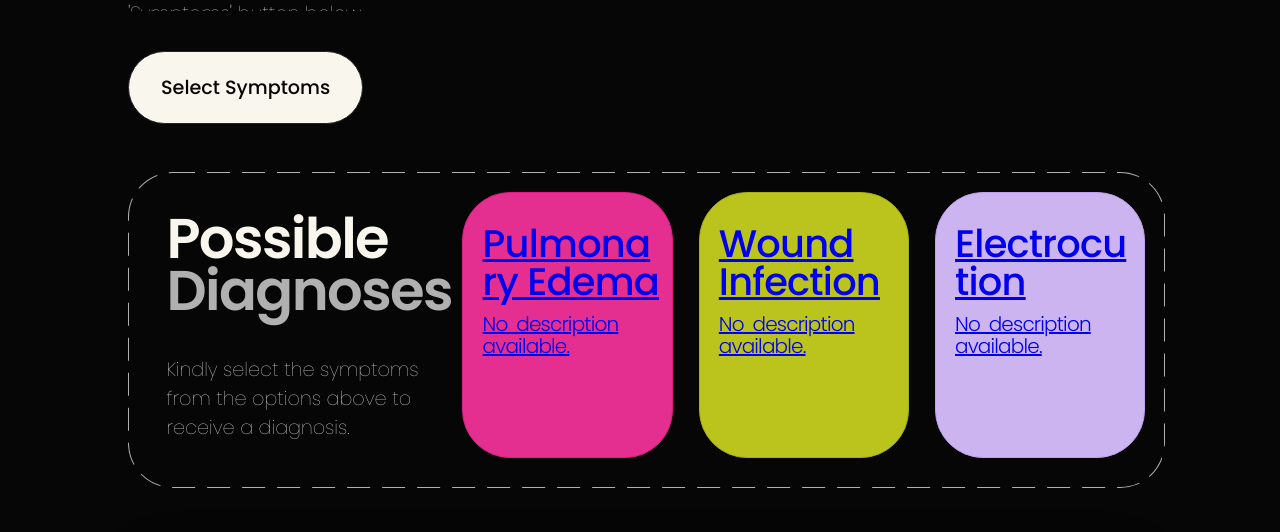
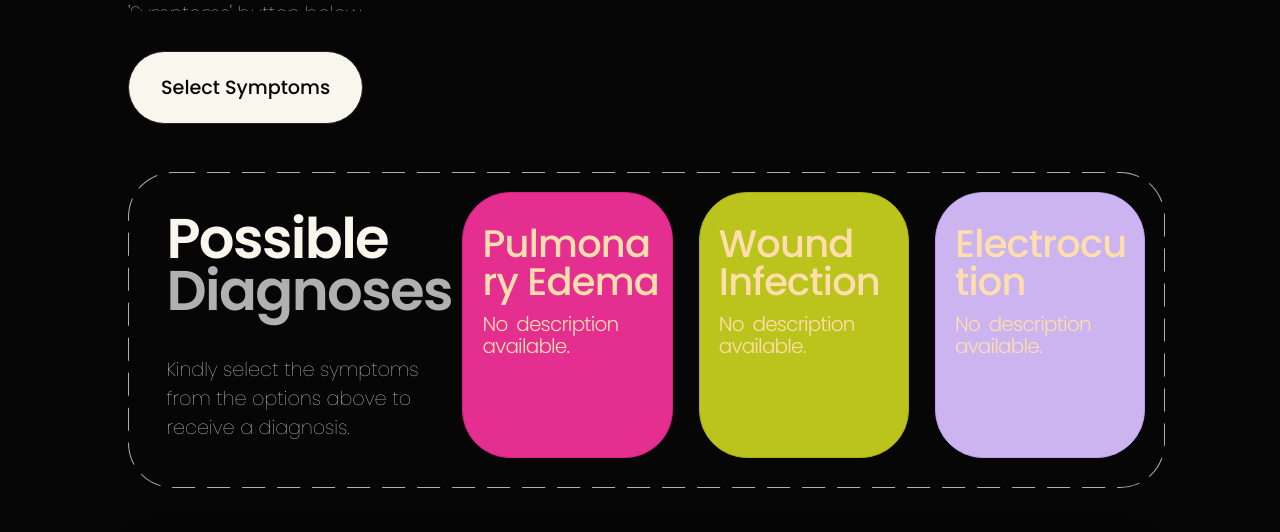
Before and after one commit to AMN-D/MAJPRJ_2025, a Django app: template SAFER/quick_first_aid/templates/quick_first_aid.html in a window 1280 px wide. Shown: the part 462-994 px from the top of the page. Run offline with Django 5.2, Linux system fonts and the light colour scheme; the template is opened without the code that fills it: values that come from a table or form of the project are taken from there, others are empty; data comes from the database, SQL or seed files in the repository; style sheets or scripts are compiled from the project's sources.

Commit message:
removed font import

```diff
--- a/SAFER/quick_first_aid/static/quick_first_aid_symptoms.css
+++ b/SAFER/quick_first_aid/static/quick_first_aid_symptoms.css
@@ -1,4 +1,3 @@
-@import url("https://fonts.googleapis.com/css2?family=Caveat:wght@400;600&display=swap");
 .overlay {
   position: fixed;
   top: 0;
@@ -167,6 +166,10 @@
   display: flex;
   gap: 2vw;
 }
+#diseaseResults ul a {
+  text-decoration: none;
+  color: navajowhite;
+}
 @media only screen and (max-width: 700px) {
   #diseaseResults ul {
     margin: 0;
--- a/SAFER/quick_first_aid/static/quick_first_aid_symptoms.scss
+++ b/SAFER/quick_first_aid/static/quick_first_aid_symptoms.scss
@@ -1,5 +1,3 @@
-@import url("https://fonts.googleapis.com/css2?family=Caveat:wght@400;600&display=swap");
-
 .overlay {
   position: fixed;
   top: 0;
@@ -171,6 +169,10 @@
     list-style: none;
     display: flex;
     gap: 2vw;
+    a {
+      text-decoration: none;
+      color: navajowhite;
+    }
     @media only screen and (max-width: 700px) {
       // background-color: red;
       margin: 0;
```
Also changed, not shown: 1 other file.
